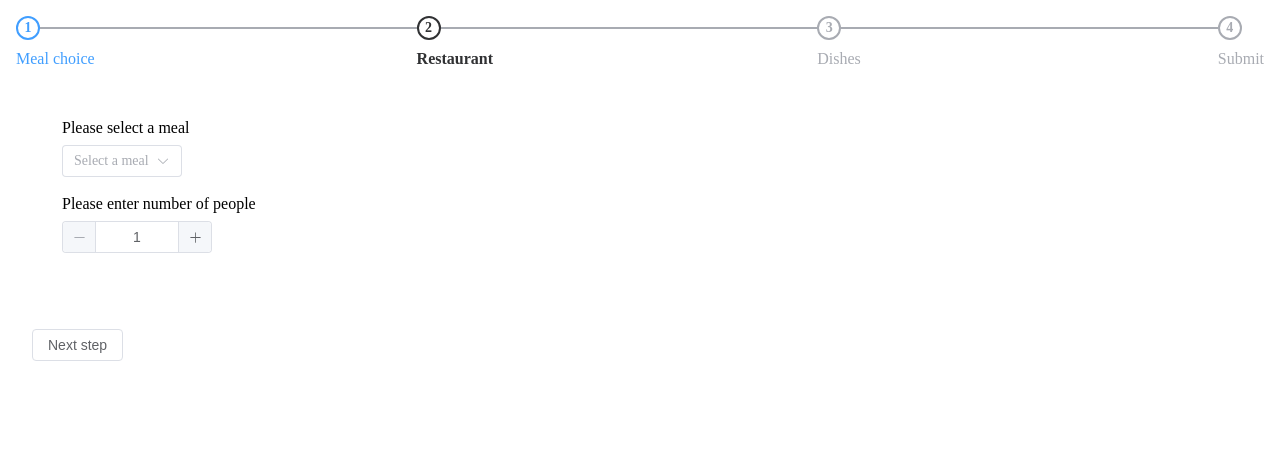
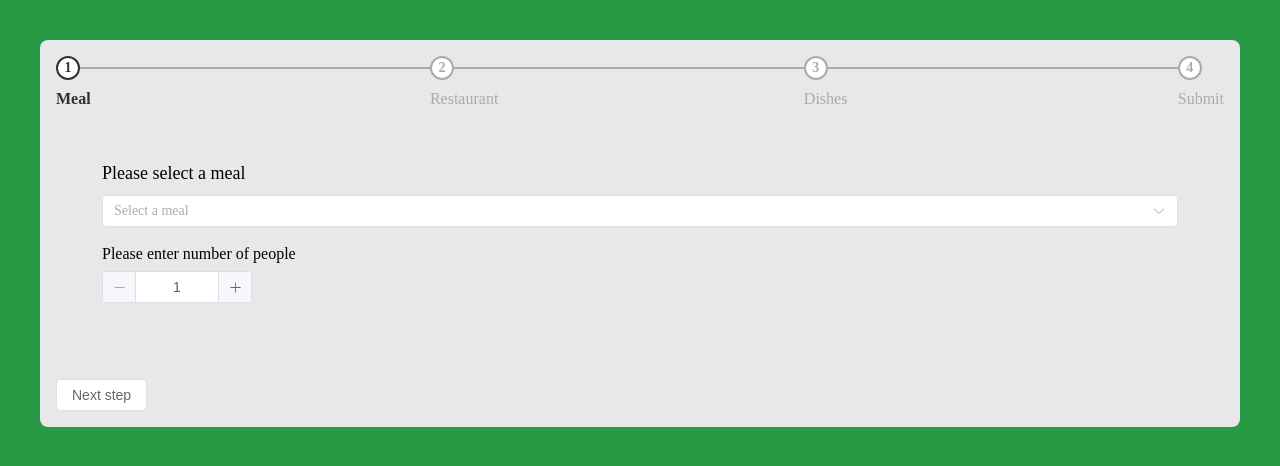
Before and after one commit to Dangobums/pre-order, a Vue app: page / in a window 1280 px wide. Shown: the top 466 px of the page. Built offline with nearby package versions, Linux system fonts and the light colour scheme.

Commit message:
style: redo styling on overview form

```diff
--- a/src/modules/pre-order/components/CreateDishList/index.vue
+++ b/src/modules/pre-order/components/CreateDishList/index.vue
@@ -1,5 +1,6 @@
 <template>
   <div class="w-full">
+    <div class="text-lg font-medium mb-3">Choose your dishes</div>
     <ElFormItem prop="dishes" class="w-full" required>
       <div
         v-for="(dish, dishIndex) of dishSelection"
@@ -25,7 +26,7 @@
     </ElFormItem>
     <ElButton
       v-if="size(dishSelection) !== size(dishSelectionListByRestaurant)"
-      class="mt-4"
+      class="mt-2.5"
       @click="handleAddDish"
     >
       <ElIcon><Plus /></ElIcon>
--- a/src/modules/pre-order/components/DishInfo/index.vue
+++ b/src/modules/pre-order/components/DishInfo/index.vue
@@ -1,10 +1,10 @@
 <template>
-  <div class="grid grid-cols-4">
-    <ElSelect :model-value="currentInfo.id" class="col-span-3" @change="handleSelectOption">
+  <div class="grid grid-cols-4 gap-4">
+    <ElSelect :model-value="currentInfo.id" class="col-span-4" @change="handleSelectOption">
       <ElOption v-for="item of menuItem" :key="item.id" :value="item.id" :label="item.label"></ElOption>
     </ElSelect>
 
-    <ElInputNumber v-model="modelServing" class="col-start-5" label="dishes" />
+    <ElInputNumber v-model="modelServing" class="col-start-5" label="dishes" :controls-position="'right'" />
   </div>
 </template>
 <script setup lang="ts">
--- a/src/modules/pre-order/components/FormOverview/index.vue
+++ b/src/modules/pre-order/components/FormOverview/index.vue
@@ -1,27 +1,32 @@
 <template>
-  <div class="container mx-auto">
-    <div class="rounded-md w-full">
-      <div>
-        <div class="bg-gray-200 p-4 rounded-md">
-          <h3 class="font-semibold">Meal</h3>
-          <p class="text-gray-500 capitalize">{{ formInfo.mealType }}</p>
+  <div class="max-w-full mx-auto p-5">
+    <div class="bg-gray-100 p-4 rounded-lg shadow-md">
+      <h2 class="text-xl font-semibold mb-4">Order Summary</h2>
+      <div class="mb-3">
+        <span class="block text-gray-700 text-sm font-bold mb-1">Meal:</span>
+        <div class="bg-white shadow border rounded py-2 px-3 text-gray-700 capitalize">
+          {{ formInfo.mealType }}
         </div>
-        <div class="bg-gray-200 p-4 rounded-md mt-4">
-          <h3 class="font-semibold">Number of People</h3>
-          <p class="text-gray-500">3</p>
-        </div>
-        <div class="bg-gray-200 p-4 rounded-md mt-4">
-          <h3 class="font-semibold">Restaurant</h3>
-          <p class="text-gray-500">{{ formInfo.restaurant }}</p>
-        </div>
-        <div class="bg-gray-200 p-4 rounded-md mt-4">
-          <h3 class="font-semibold">Dishes</h3>
-          <ul class="text-gray-500">
-            <li v-for="dish of formInfo.dishes" :key="dish.id" class="mt-2 first:mt-0">
-              {{ idToName(dish.id) }} - {{ dish.serving }}
-            </li>
-          </ul>
-        </div>
+      </div>
+      <div class="mb-3">
+        <span class="block text-gray-700 text-sm font-bold mb-1">Number of People:</span>
+        <p class="bg-white shadow border rounded py-2 px-3 text-gray-700 leading-tight">
+          {{ formInfo.customerCount }}
+        </p>
+      </div>
+      <div class="mb-3">
+        <span class="block text-gray-700 text-sm font-bold mb-1">Restaurant:</span>
+        <p class="bg-white shadow border rounded py-2 px-3 text-gray-700 leading-tight">
+          {{ formInfo.restaurant }}
+        </p>
+      </div>
+      <div class="mb-3">
+        <span class="block text-gray-700 text-sm font-bold mb-1">Dishes:</span>
+        <ul class="list-disc pl-8">
+          <li v-for="dish of formInfo.dishes" :key="dish.id" class="text-gray-700 text-sm">
+            {{ idToName(dish.id) }} - {{ dish.serving }}
+          </li>
+        </ul>
       </div>
     </div>
   </div>
--- a/src/modules/pre-order/components/MealSelection/index.vue
+++ b/src/modules/pre-order/components/MealSelection/index.vue
@@ -1,12 +1,12 @@
 <template>
   <div class="w-full">
-    <div class="mb-2">Please select a meal</div>
+    <div class="mb-2 text-lg font-medium">Please select a meal</div>
     <ElFormItem class="w-full" prop="mealType">
       <ElSelect
         v-model:model-value="mealValue"
         :options="mealSelection"
         placeholder="Select a meal"
-        class="w-[120px]"
+        class="w-full"
       >
         <ElOption
           v-for="item of mealSelection"
--- a/src/modules/pre-order/components/RestaurantSelection/index.vue
+++ b/src/modules/pre-order/components/RestaurantSelection/index.vue
@@ -1,8 +1,11 @@
 <template>
   <ElFormItem prop="restaurant">
-    <ElSelect v-model:model-value="restaurantSelection">
-      <ElOption v-for="item of restaurantByMeal" :key="item" :value="item" :label="item"></ElOption>
-    </ElSelect>
+    <div class="w-full">
+      <div>Please select a restaurant</div>
+      <ElSelect v-model:model-value="restaurantSelection">
+        <ElOption v-for="item of restaurantByMeal" :key="item" :value="item" :label="item"></ElOption>
+      </ElSelect>
+    </div>
   </ElFormItem>
 </template>
 <script setup lang="ts">
--- a/src/modules/pre-order/index.vue
+++ b/src/modules/pre-order/index.vue
@@ -1,12 +1,8 @@
 <template>
-  <div class="p-4">
-    <ElSteps :active="currentStep">
-      <ElStep
-        v-for="step of STEP_LIST"
-        :key="step.id"
-        :title="step.title"
-        :status="currentStep === step.id && isError ? 'error' : currentStep > step.id ? 'success' : ''"
-      />
+  <div class="bg-light-green overflow-hidden p-10">
+    <div class="bg-light-gray rounded-lg p-4">
+      <ElSteps :active="currentStep" finish-status="success">
+        <ElStep v-for="step of STEP_LIST" :key="step.id" :title="step.title" />
       </ElSteps>
       <ElForm ref="ruleFormRef" :rules="rules" :model="mealForm">
         <Transition name="nested" :duration="{ enter: 500, leave: 10 }">
@@ -37,12 +33,14 @@
           </div>
         </Transition>
       </ElForm>
-
-    <div class="flex items-center justify-between px-4">
-      <el-button v-if="currentStep > 1" style="margin-top: 12px" @click="prev">Previous step</el-button>
-      <el-button style="margin-top: 12px" @click="submitForm(ruleFormRef)">
+      <div class="flex items-center justify-between text-primary-gray">
+        <el-button v-if="currentStep > FORM_STEP.MEAL" class="text-primary-gray" @click="prev"
+          >Previous step</el-button
+        >
+        <el-button class="mt-3 text-primary-gray" @click="submitForm(ruleFormRef)">
           {{ currentStep !== FORM_STEP.SUBMIT ? 'Next step' : 'Submit' }}
         </el-button>
+      </div>
     </div>
   </div>
 </template>
@@ -58,16 +56,16 @@ import { DishSelection } from '@/interfaces';
 import { ElNotification } from 'element-plus';
 
 enum FORM_STEP {
-  MEAL = 1,
-  RESTAURANT = 2,
-  DISHED = 3,
-  SUBMIT = 4,
+  MEAL = 0,
+  RESTAURANT = 1,
+  DISHED = 2,
+  SUBMIT = 3,
 }
 
 const STEP_LIST = [
   {
     id: FORM_STEP.MEAL,
-    title: 'Meal choice',
+    title: 'Meal',
   },
   {
     id: FORM_STEP.RESTAURANT,
@@ -157,7 +155,7 @@ const dishesValidator = (rule: any, value: any, callback: any) => {
 const rules = reactive<FormRules<PreorderForm>>({
   mealType: [{ required: true, message: 'Please select a meal', trigger: 'change' }],
   customerCount: [{ required: true, trigger: 'blur', validator: customerValidator }],
-  restaurant: [{ required: true, trigger: 'change' }],
+  restaurant: [{ required: true, message: 'Please choose a restaurant', trigger: 'change' }],
   dishes: [{ trigger: 'blur', validator: dishesValidator }],
 });
 
```
Lines whose indentation alone changed are shown as unchanged.
